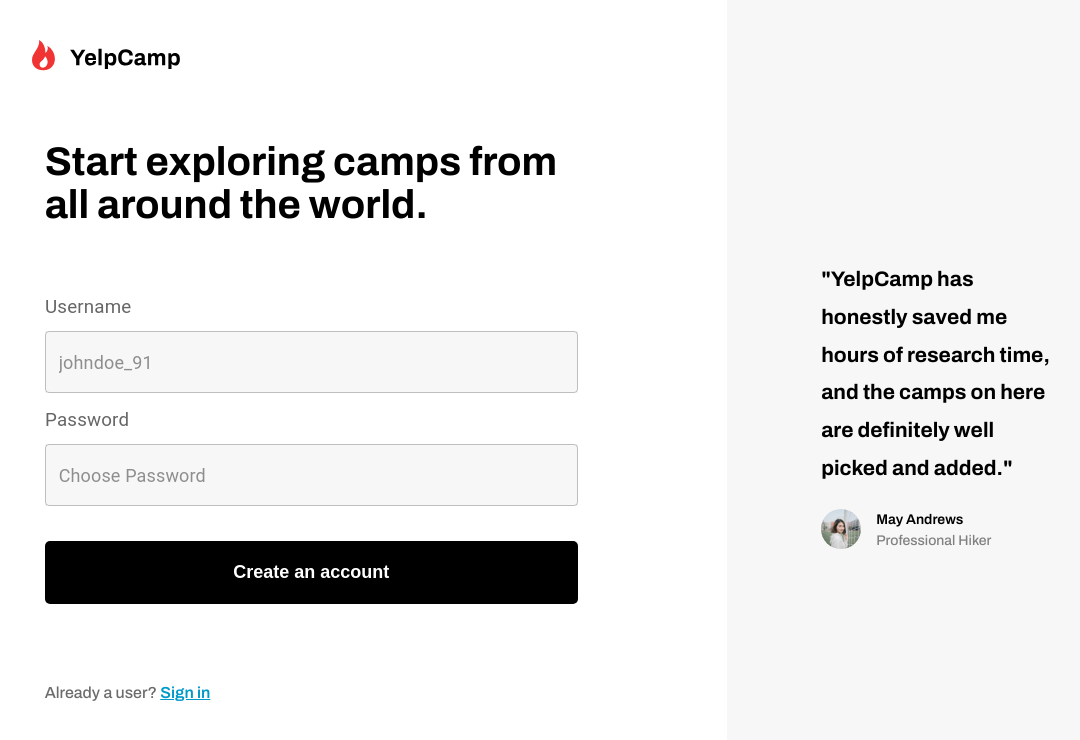
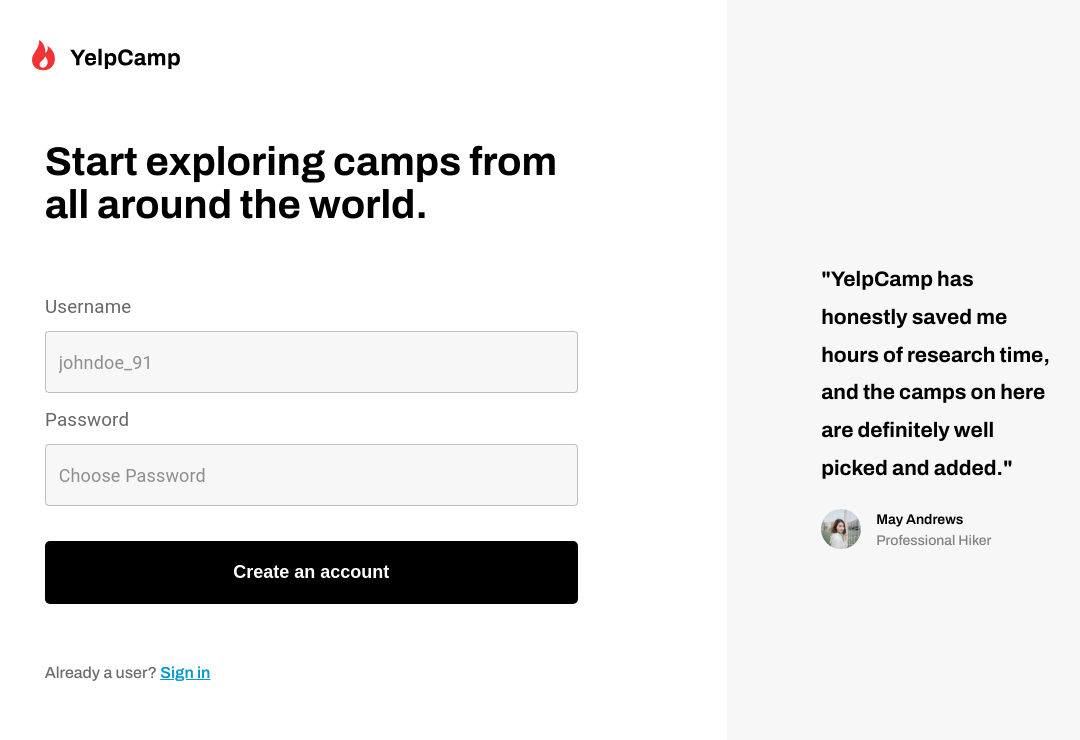
Before and after one commit to GHLFernandes/yelp-camp, a React (Create React App) app: page /sign-up in a window 1280 px wide. Shown: the top 740 px of the page, without its empty margins (126-1206 px from the left). Built offline with nearby package versions, Linux system fonts and the light colour scheme.

Commit message:
fix: style SignUpPage

```diff
--- a/src/pages/SignUpPage/components/SignUpForm/index.tsx
+++ b/src/pages/SignUpPage/components/SignUpForm/index.tsx
@@ -4,8 +4,9 @@ import TextInput from '../../../../components/TextInput'
 import styled from 'styled-components'
 
 const StyledSignUpForm = memo(styled.form`
-  padding: 20px 0;
+  padding-top: 20px;
   display: block;
+
 
 `)
 
--- a/src/pages/SignUpPage/index.tsx
+++ b/src/pages/SignUpPage/index.tsx
@@ -56,6 +56,7 @@ const FormContainer = memo(styled.div`
     padding: 20px 20px;
     row-gap: 0px;
     margin-top: 70px;
+    margin-bottom: 20px;
 
     .sign-up{
         padding: 0px;
```
